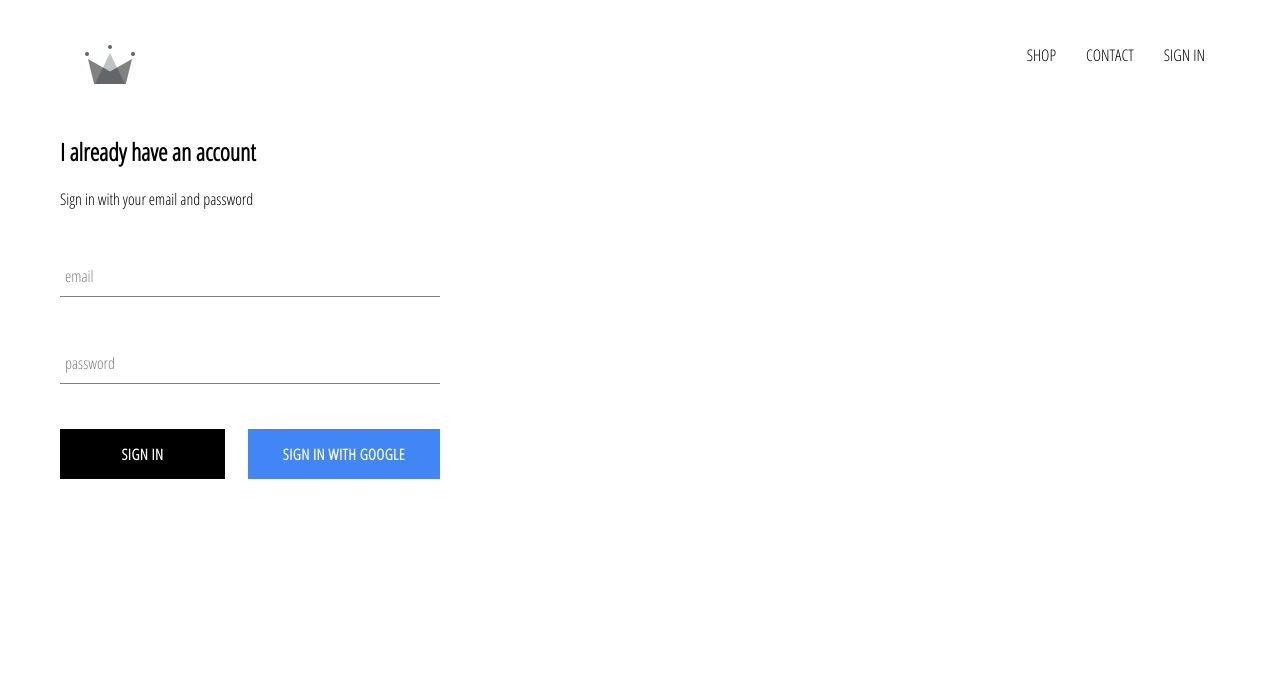
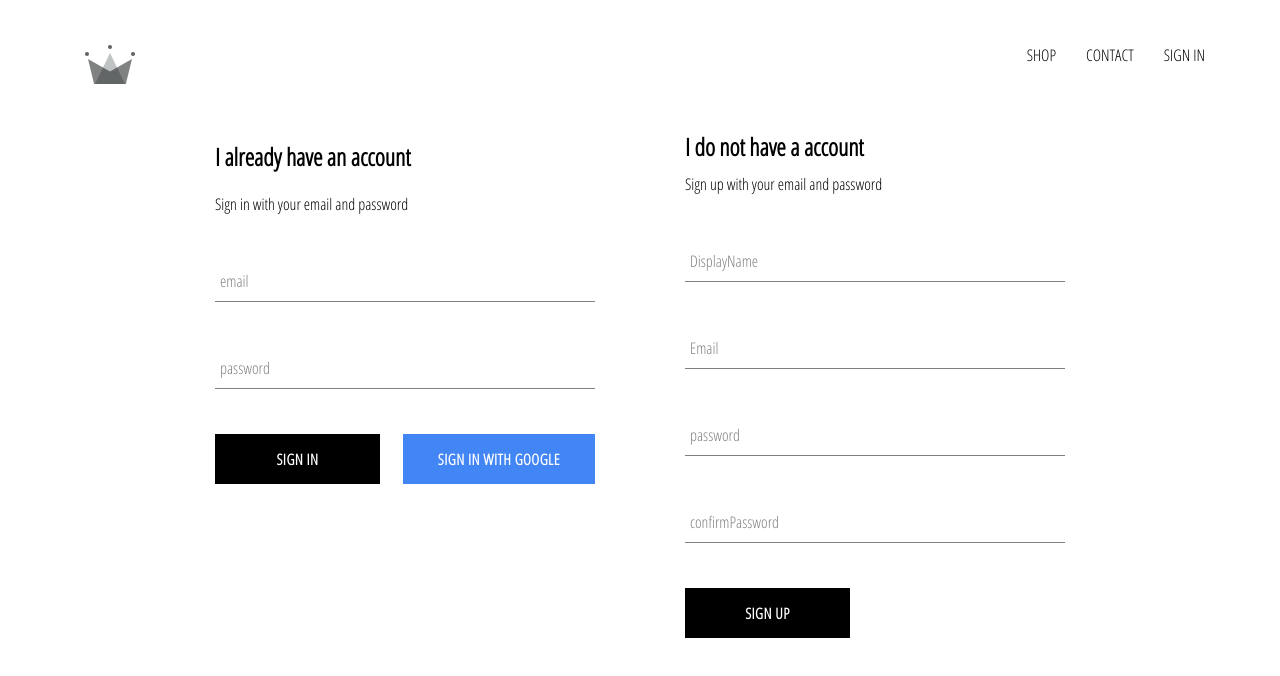
Before and after one commit to nicholas2336/crwn-clothing, a React (Create React App) app: page /signin in a window 1280 px wide. Shown: the top 676 px of the page. Built offline with nearby package versions, Linux system fonts and the light colour scheme; no server answers.

Commit message:
implemeted firebase utils included ability to store authenticed user to database

```diff
--- a/src/App.js
+++ b/src/App.js
@@ -6,7 +6,7 @@
 import ShopPage from './pages/shop/shop.component';
 import Header from './components/header/header.component';
 import SignInAndSignUp from './pages/sign-in-and-sing-up/sign-in-and-sing-up.component';
-import { auth } from './firebase/firebase.utils';
+import { auth, createUserProfileDocument } from './firebase/firebase.utils';
 
 class App extends React.Component {
   constructor() {
@@ -20,11 +20,23 @@
   unsubscribeFromAuth = null
 
   componentDidMount() {
-    this.unsubscribeFromAuth = auth.onAuthStateChanged(user => {
-      this.setState({ currentUser: user })
+    this.unsubscribeFromAuth = auth.onAuthStateChanged(async userAuth => {
+      if (userAuth) {
+        const userRef = await createUserProfileDocument(userAuth);
 
-      console.log(user);
-    })
+        userRef.onSnapshot(snapShot => {
+          this.setState({
+            currentUser: {
+              id: snapShot.id,
+              ...snapShot.data()
+            }
+          });
+          console.log(this.state);
+        });
+      } else {
+        this.setState({currentUser: userAuth});
+      }
+    });
   }
 
   componentWillUnmount() {
--- /dev/null
+++ b/src/components/sign-up/sign-up.component.jsx
@@ -0,0 +1,102 @@
+import React from "react";
+import FormInput from "../form-input/form-input.component";
+import CustomButton from "../custom-button/custom-button.component";
+
+import { auth, createUserProfileDocument } from "../../firebase/firebase.utils";
+import './sign-up.styles.scss';
+
+class SignUp extends React.Component {
+  constructor() {
+    super();
+
+    this.state = {
+      displayName: '',
+      email: '',
+      password: '',
+      confirmPassword: '',
+    };
+  }
+
+  handleSubmit = async event => {
+    event.preventDefault();
+
+    const {displayName, email, password, confirmPassword } = this.state;
+
+    if (password != confirmPassword) {
+      alert('Password dont macth');
+      return;
+    }
+    try {
+      const { user } = await auth.createUserWithEmailAndPassword(email, password);
+
+      await createUserProfileDocument(user, {displayName});
+
+      this.setState({
+        displayName: '',
+        email: '',
+        password: '',
+        confirmPassword: '',
+      });
+    } catch (error) {
+      console.log(error);
+    }
+  }
+
+  handleChange = event => {
+    const { name, value } = event.target;
+
+    this.setState({ [name]: value })
+  }
+
+  render() {
+    const {displayName, email, password, confirmPassword } = this.state;
+
+    return (
+      <div className="sign-up">
+        <h2 className="title">I do not have a account</h2>
+        <span>Sign up with your email and password</span>
+        <form className="sign-up-form" onSubmit={this.handleSubmit}>
+          <FormInput
+            type="text"
+            name="displayName"
+            value={displayName}
+            onChange={this.handleChange}
+            label="DisplayName"
+            required
+          >
+          </FormInput>
+          <FormInput
+            type="text"
+            name="email"
+            value={email}
+            onChange={this.handleChange}
+            label="Email"
+            required
+          >
+          </FormInput>
+          <FormInput
+            type="password"
+            name="password"
+            value={password}
+            onChange={this.handleChange}
+            label="password"
+            required
+          >
+          </FormInput>
+          <FormInput
+            type="password"
+            name="confirmPassword"
+            value={confirmPassword}
+            onChange={this.handleChange}
+            label="confirmPassword"
+            required
+          >
+          </FormInput>
+          <CustomButton type="submit">SIGN UP</CustomButton>
+        </form>
+      </div>
+    )
+  }
+}
+
+export default SignUp;
--- /dev/null
+++ b/src/components/sign-up/sign-up.styles.scss
@@ -0,0 +1,9 @@
+.sign-up {
+  display: flex;
+  flex-direction: column;
+  width: 380px;
+
+  .title {
+    margin: 10px 0;
+  }
+}
--- a/src/firebase/firebase.utils.js
+++ b/src/firebase/firebase.utils.js
@@ -12,6 +12,31 @@
   measurementId: "G-83QRRDDG4C"
 };
 
+export const createUserProfileDocument = async (userAuth, additonalData) => {
+  if (!userAuth) return;
+  const userRef = firestore.doc(`users/${userAuth.uid}`);
+
+  const snapShot = await userRef.get();
+
+  if (!snapShot.exists) {
+    const { displayName, email } = userAuth;
+    const createdAt = new Date();
+
+    try {
+      await userRef.set({
+        displayName,
+        email,
+        createdAt,
+        ...additonalData
+      })
+    } catch (error) {
+      console.log('error creating user', error.message);
+    }
+  }
+
+  return userRef;
+}
+
 firebase.initializeApp(config);
 
 export const auth = firebase.auth();
--- a/src/pages/sign-in-and-sing-up/sign-in-and-sing-up.component.jsx
+++ b/src/pages/sign-in-and-sing-up/sign-in-and-sing-up.component.jsx
@@ -3,10 +3,12 @@
 import './sign-in-and-sing-up.styles.scss';
 
 import SignIn from "../../components/sign-in/sign-in.component";
+import SignUp from "../../components/sign-up/sign-up.component";
 
 const SignInAndSignUp = () => (
   <div className="sign-in-and-sign-up">
-    <SignIn/>
+    <SignIn />
+    <SignUp />
   </div>
 );
 
--- a/src/pages/sign-in-and-sing-up/sign-in-and-sing-up.styles.scss
+++ b/src/pages/sign-in-and-sing-up/sign-in-and-sing-up.styles.scss
@@ -0,0 +1,6 @@
+.sign-in-and-sign-up {
+  width: 850px;
+  display: flex;
+  justify-content: space-between;
+  margin: 30px auto;
+}
```
